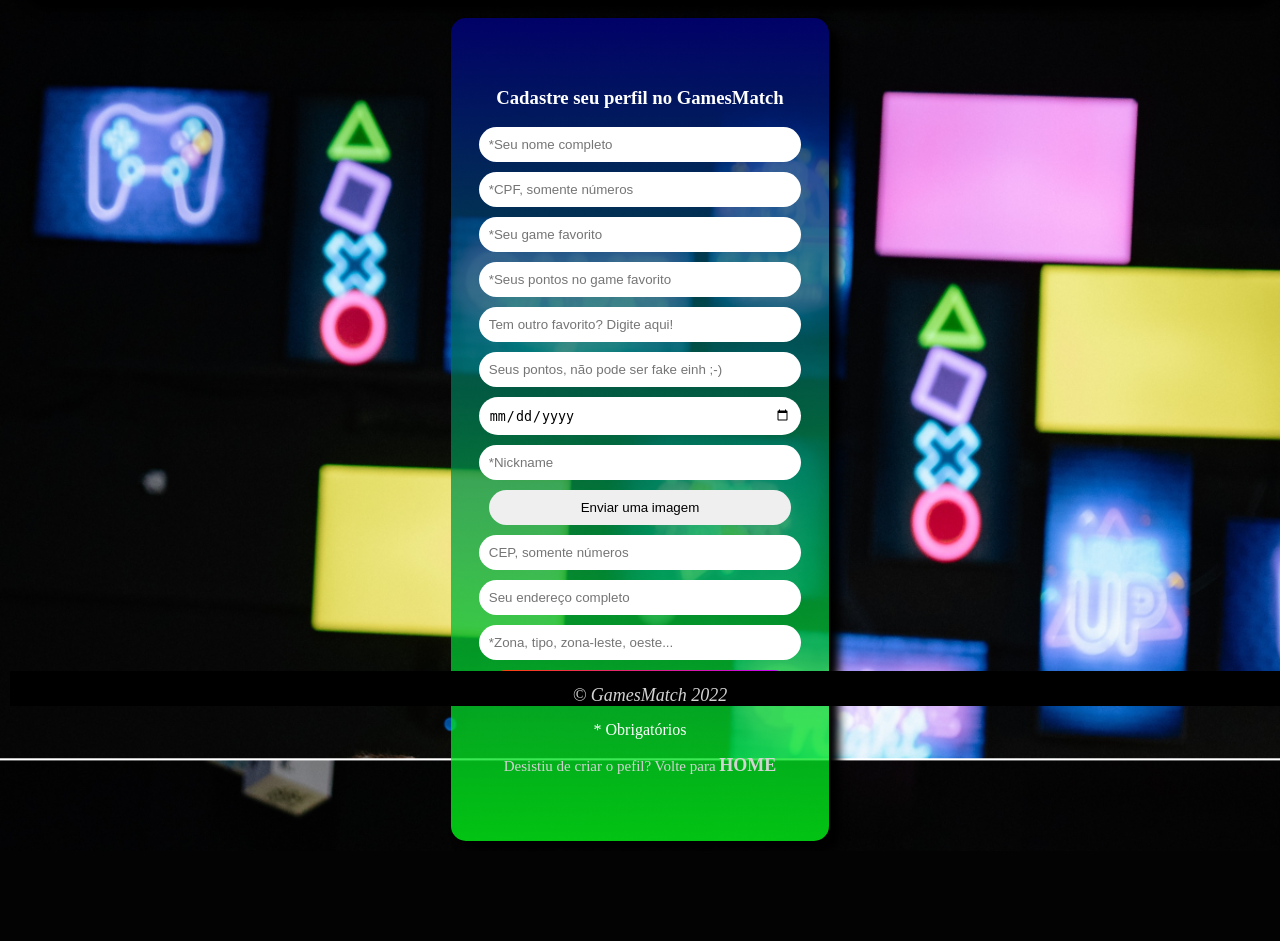
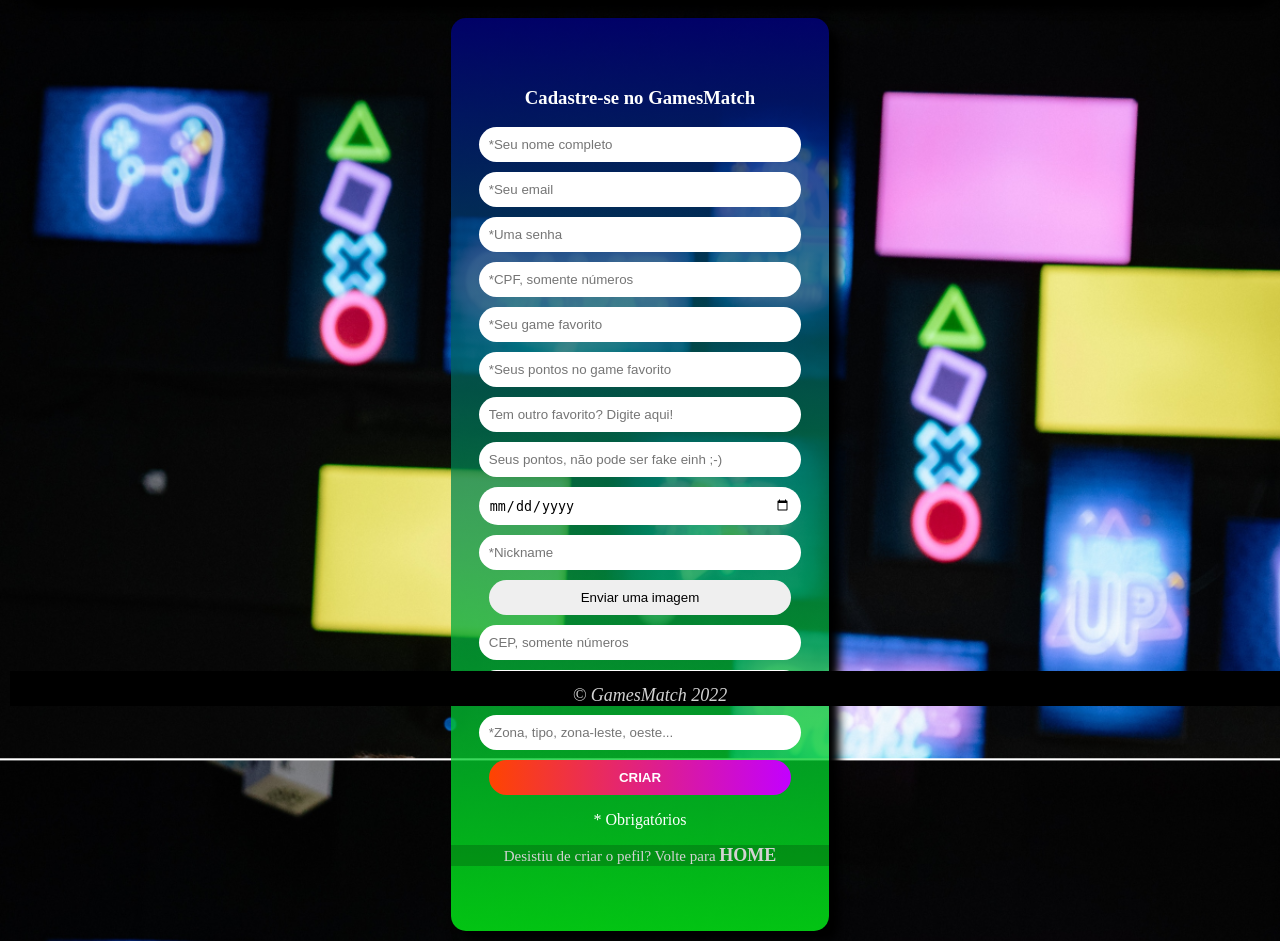
Before and after one commit to dielito2010/gamesmatch2, a Django app: page /perfil/add in a window 1280 px wide. Shown: the part 94-1035 px from the top of the page. Before the commit the page ends 935 px from the top, so only its background shows below. Run offline with Django 4.2, Linux system fonts and the light colour scheme.

Commit message:
merge de loginadd com perfiladd, não tem porque ter 2 telas

```diff
--- a/global/matchapp/templates/home.html
+++ b/global/matchapp/templates/home.html
@@ -21,6 +21,7 @@
                 repellendus sint, laboriosam esse eum! Corporis recusandae consectetur
                 perferendis dolor ullam?
             </p>
+            <a href="{% url 'perfil_add' %}"> Criar perfil</a>
         </form>
     </div>
 </div>
--- a/global/matchapp/templates/login.html
+++ b/global/matchapp/templates/login.html
@@ -6,11 +6,13 @@
         <!-- formulário de login -->
         <form class="form">
             <h3 class="title">Faça login para continuar</h3>
-            <input type="email" placeholder="Usuário" class="inputs" />
+            <input type="email" placeholder="Nickname" class="inputs" />
             <input type="password" placeholder="Senha" class="inputs" />
             <button class="btn">Entrar</button>
             <a href="#">Esqueceu sua senha?</a>
-            <p class="description">Não tem uma conta? Clique em  <a href="{% url 'home' %}">CRIAR</a></p>
+            <div style="background-color: rgba(0, 0, 0, 0.192)">
+                <p class="description">Não tem uma conta? Clique em  <a href="{% url 'home' %}">CRIAR</a></p>
+            </div>
         </form>
     </div>
 </div>
--- a/global/matchapp/templates/perfil_add.html
+++ b/global/matchapp/templates/perfil_add.html
@@ -6,16 +6,18 @@
         <!-- formulário de login -->
         <form class="form" action="{% url 'perfil_add' %}" method="POST">
             {% csrf_token %}
+            <h3 class="title">Cadastre-se no GamesMatch</h3>
             {% if messages %}
             {% for m in messages %}
-            <div style="background-color: red; font-size: 20px;
-            color: white; text-align: center; border-radius: 20px;">
+            <div style="background-color: red; font-size: 20px; color: white; text-align: center;">
                 {{ m }}
             </div>
+            <br>
             {% endfor %}
             {% endif %}
-            <h3 class="title">Cadastre seu perfil no GamesMatch</h3>
             <input name="nome" type="text" placeholder="*Seu nome completo" class="inputs" />
+            <input name="email" type="email" placeholder="*Seu email" class="inputs" />
+            <input name="senha" type="password" placeholder="*Uma senha" class="inputs" />
             <input name="cpf" type="text" placeholder="*CPF, somente números" maxlength="11" minlength="11" class="inputs" />
             <input name="game1" type="text" placeholder="*Seu game favorito" class="inputs" />
             <input name="pontuacao1" type="number" placeholder="*Seus pontos no game favorito" class="inputs" />
@@ -27,40 +29,11 @@
             <input name="cep" type="text" placeholder="CEP, somente números" maxlength="8" minlength="8" class="inputs" />
             <input name="endereco" type="text" placeholder="Seu endereço completo" class="inputs" />
             <input name="zone" type="text" placeholder="*Zona, tipo, zona-leste, oeste..." class="inputs" />
-            <button class="btn" type="submit" onclick="savePerfil()">salvar</button>
+            <button class="btn" type="submit" onclick="savePerfil()">criar</button>
             <p>* Obrigatórios</p>
-            <p class="description">Desistiu de criar o pefil? Volte para  <a href="{% url 'home' %}">HOME</a></p>
+            <div style="background-color: rgba(0, 0, 0, 0.192)">
+                <p class="description">Desistiu de criar o pefil? Volte para  <a href="{% url 'home' %}">HOME</a></p>
+            </div>
         </form>
 </div>
 {% endblock %} %}
-<!--/div>
-    <section>
-        <div class="headCadPerfil">
-            <h1>Cadastre seu perfil no GamesMatch:</h1>
-            <hr>
-        </div>
-        <div class="cadPerfil">
-            <form action="{% url 'perfil_add' %}" method="POST">
-                {% csrf_token %}
-                <div>
-                    <p>NOME* <input type="text" name="nome" placeholder="Seu nome completo"></p>
-                    <p>CPF* <input type="text" name="cpf" placeholder="Somente números" maxlength="11" minlength="11"></p>
-                    <p>GAME1* <input type="text" name="game1" placeholder="Seu game favorito"></p>
-                    <p>PONTUAÇÃO1* <input type="number" name="pontuacao1" placeholder="Seus pontos no game favorito"></p>
-                    <p>GAME2: <input type="text" name="game2" placeholder="Tem outro favorito? Digite aqui!"></p>
-                    <p>PONTUAÇÃO2: <input type="number" name="pontuacao2" placeholder="Seus pontos, não pode ser fake einh ;-)"></p>
-                    <p>DATA DE NASCIMENTO* <input type="date" name="dat_nasc"></p>
-                    <p>NICKNAME* <input type="text" name="nickname" placeholder="Apelido na net"></p>
-                    <p>FOTO: <input type="button" name="image" value="Imagem para perfil"></p>
-                    <p>CEP: <input type="text" name="cep" placeholder="Somente números" maxlength="8" minlength="8"></p>
-                    <p>ENDEREÇO: <input type="text" name="endereco" placeholder="Endereço completo com número, bairo, cidade e estado"></p>
-                    <p>ZONE* <input type="text" name="zone" placeholder="Zonas da sua cidade"></p>
-                </div>
-                <hr>
-                <p>* Obrigatórios</p>
-                <center>
-                    <button class="bnt-submit" type="submit" onclick="savePerfil()">Salvar</button>
-                    <a href="{% url 'home' %}" <button class="bnt-cancel">Cancelar</a>
-            </form>
-        </div>
-    </section-->
--- a/global/matchapp/views.py
+++ b/global/matchapp/views.py
@@ -5,6 +5,7 @@
 #from django.contrib.auth.decorators import login_required
 from matchapp.models import Perfil
 #from matchapp.forms import PerfilForm
+from django.contrib.auth.models import User
 
 # Create your views here.
 
```
Also changed, not shown: global/matchapp/templates/login_add.html (deleted, +0 -15 lines).
